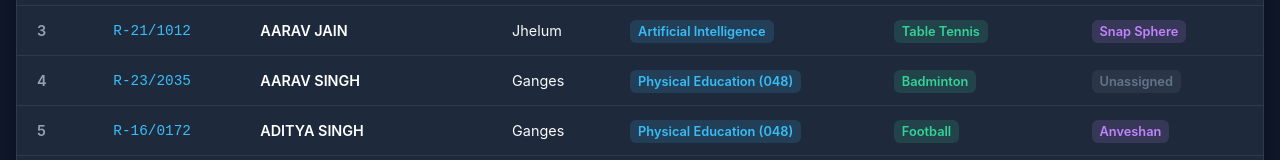
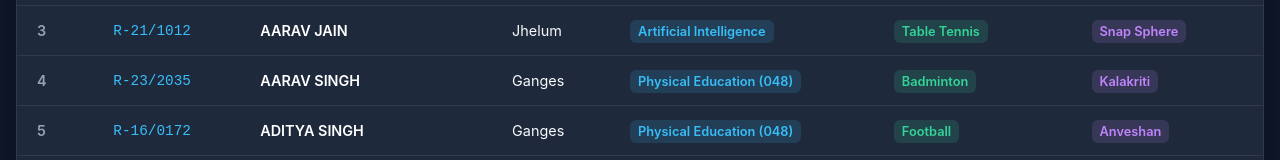
Before and after one commit to singhorshaurya/student-qr, a plain HTML site: page index.html in a window 1280 px wide. Shown: the part 266-426 px from the top of the page. Drawn offline with Linux system fonts and the light colour scheme.

Commit message:
Change skill for AARAV SINGH
Updated skill for student AARAV SINGH from 'Unassigned' to 'Kalakriti'.

```diff
--- a/index.html
+++ b/index.html
@@ -178,7 +178,7 @@
             { s: 1, adm: "R-26/2374", name: "AADYA JAIN", house: "Yamuna", sub: "Artificial Intelligence", sport: "Basketball", skill: "Declamation" },
             { s: 2, adm: "R-24/2478", name: "AARAV BAROLIA", house: "Ganges", sub: "Physical Education (048)", sport: "Chess", skill: "Unassigned" },
             { s: 3, adm: "R-21/1012", name: "AARAV JAIN", house: "Jhelum", sub: "Artificial Intelligence", sport: "Table Tennis", skill: "Snap Sphere" },
-            { s: 4, adm: "R-23/2035", name: "AARAV SINGH", house: "Ganges", sub: "Physical Education (048)", sport: "Badminton", skill: "Unassigned" },
+            { s: 4, adm: "R-23/2035", name: "AARAV SINGH", house: "Ganges", sub: "Physical Education (048)", sport: "Badminton", skill: "Kalakriti" },
             { s: 5, adm: "R-16/0172", name: "ADITYA SINGH", house: "Ganges", sub: "Physical Education (048)", sport: "Football", skill: "Anveshan" },
             { s: 6, adm: "R-23/1973", name: "AMAN ARIF", house: "Chenab", sub: "Physical Education (048)", sport: "Table Tennis", skill: "Unassigned" },
             { s: 7, adm: "R-22/1184", name: "AMOGH GOEL", house: "Jhelum", sub: "Physical Education (048)", sport: "Chess", skill: "Unassigned" },
```
